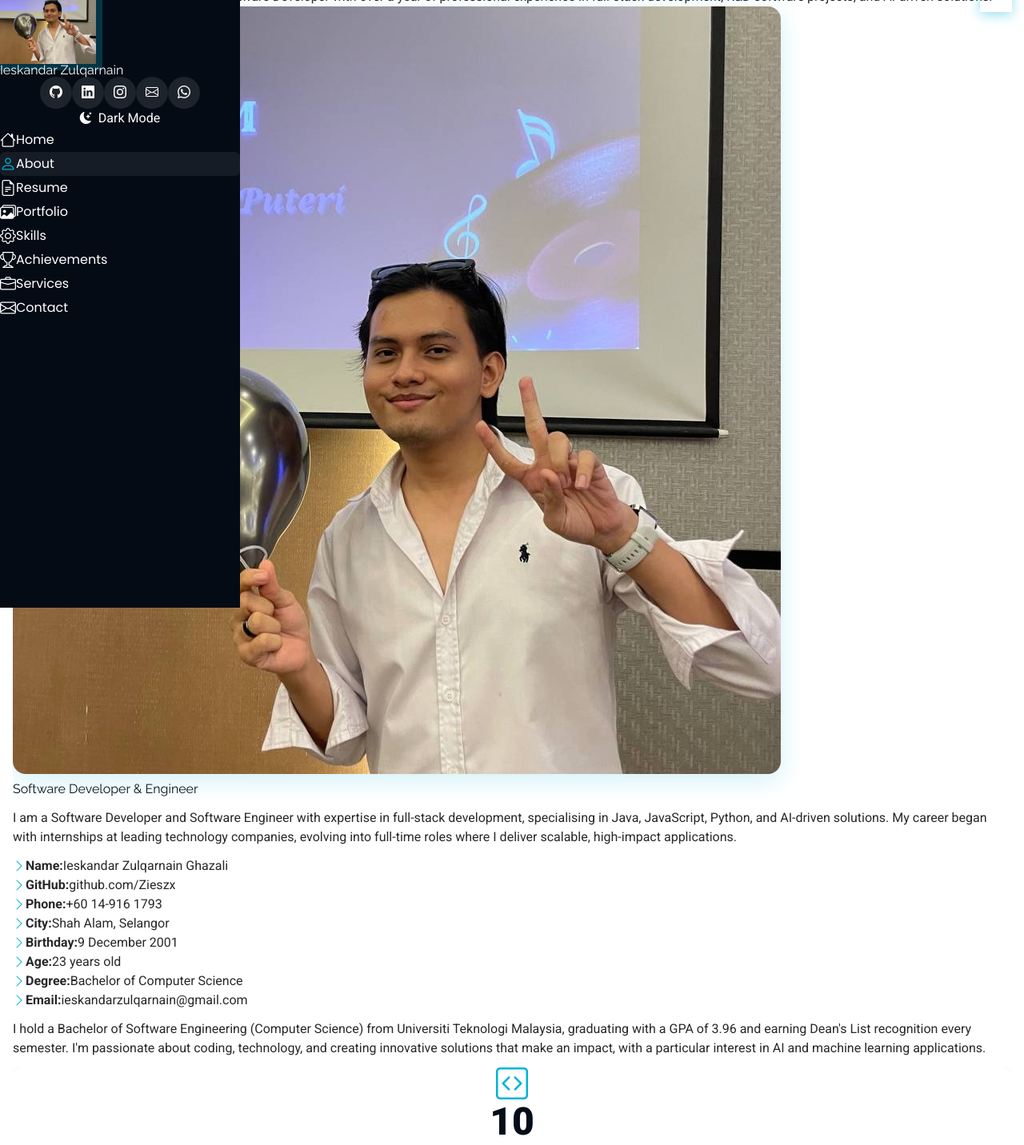
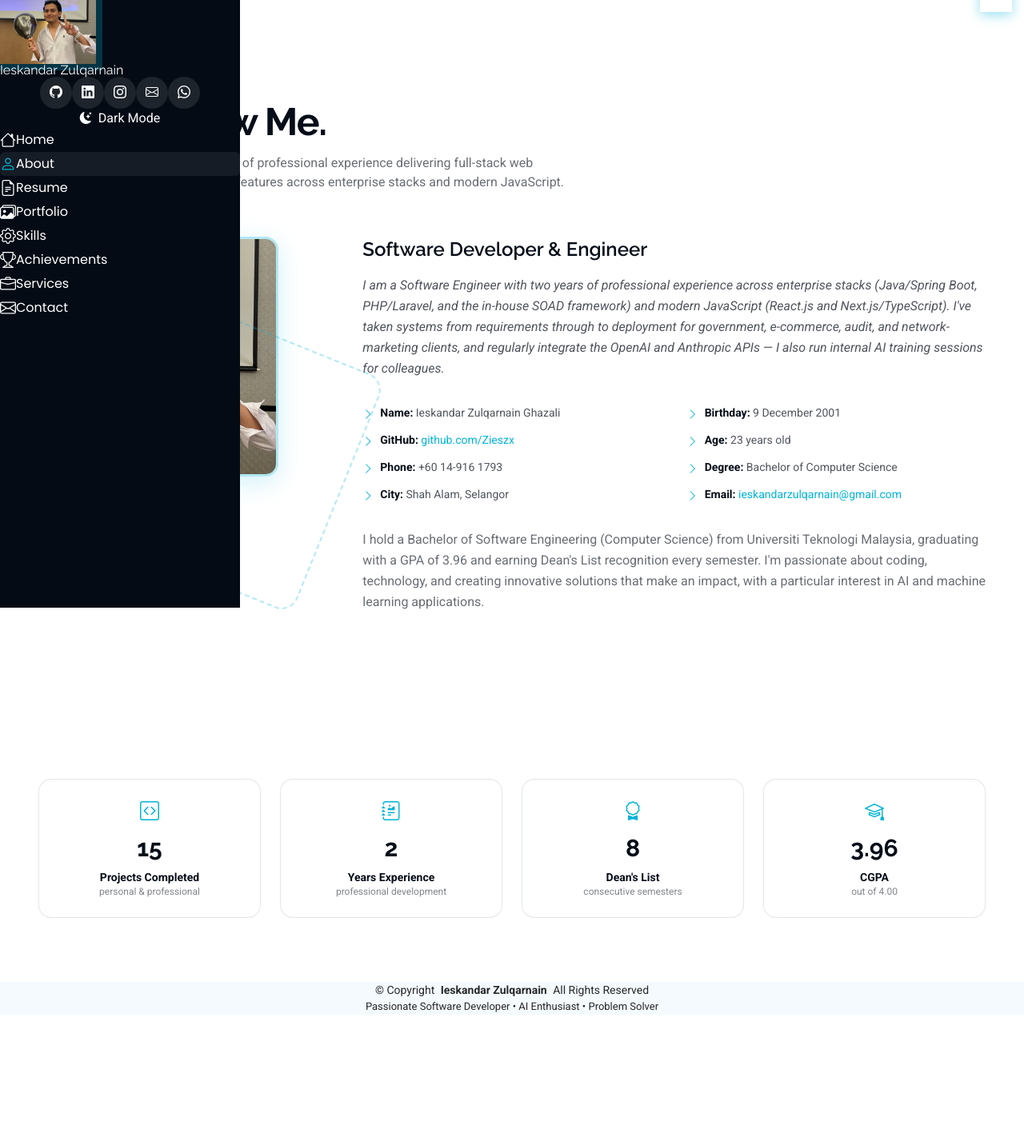
Before and after one commit to Zieszx/portfolio, a React (Vite) app: page /portfolio/about in a window 1280 px wide. Shown: the part 40-1472 px from the top of the page at 80% size. After the commit the page ends 1309 px from the top, so only its background shows below. Built offline with nearby package versions, Linux system fonts and the light colour scheme.

Commit message:
Restyle About with Tailwind; update bio/stats to Software Engineer, 2 years, 15 projects

```diff
--- a/src/components/About.jsx
+++ b/src/components/About.jsx
@@ -1,5 +1,7 @@
 import { useState, useEffect, useRef } from 'react';
 import profileImg from '../assets/my-profile-img.jpg';
+import { useScrollReveal } from '../lib/motion';
+import { AnimatedGradientText } from './magicui/AnimatedGradientText';
 
 /* ── Custom count-up animation — replaces PureCounter for reliability ── */
 function CountUp({ end, decimals = 0, duration = 1600 }) {
@@ -60,66 +62,143 @@ function computeAge(year, month, day) {
 }
 
 const stats = [
-  { icon: 'bi-code-square',      end: 10,   decimals: 0, label: 'Projects Completed', sub: 'personal & professional', delay: 100 },
-  { icon: 'bi-journal-richtext', end: 1,    decimals: 0, label: 'Years Experience',   sub: 'professional development', delay: 200 },
-  { icon: 'bi-award',            end: 8,    decimals: 0, label: "Dean's List",         sub: 'consecutive semesters',    delay: 300 },
-  { icon: 'bi-mortarboard',      end: 3.96, decimals: 2, label: 'CGPA',               sub: 'out of 4.00',              delay: 400 },
+  { icon: 'bi-code-square',      end: 15,   decimals: 0, label: 'Projects Completed', sub: 'personal & professional' },
+  { icon: 'bi-journal-richtext', end: 2,    decimals: 0, label: 'Years Experience',   sub: 'professional development' },
+  { icon: 'bi-award',            end: 8,    decimals: 0, label: "Dean's List",         sub: 'consecutive semesters' },
+  { icon: 'bi-mortarboard',      end: 3.96, decimals: 2, label: 'CGPA',               sub: 'out of 4.00' },
 ];
 
 function About() {
   const age = computeAge(2001, 12, 9);
 
+  const headerRef = useRef(null);
+  const bodyRef = useRef(null);
+  const statsRef = useRef(null);
+
+  useScrollReveal(headerRef);
+  useScrollReveal(bodyRef, { stagger: 0.12, delay: 0.1 });
+  useScrollReveal(statsRef, { stagger: 0.1 });
+
   return (
-    <div className="container px-4 px-md-5">
+    <>
       {/* ── About Section ── */}
-      <section id="about" className="about section">
-        <div className="container section-title" data-aos="fade-up">
-          <h2>About</h2>
-          <p>A passionate and self-motivated Software Developer with over a year of professional experience in full-stack development, R&amp;D software projects, and AI-driven solutions.</p>
-        </div>
+      <section id="about" className="relative bg-bg py-24 dark:bg-bg-dark sm:py-32">
+        <div className="mx-auto max-w-7xl px-6 sm:px-8 lg:px-12">
+          {/* Header */}
+          <div ref={headerRef} className="max-w-2xl">
+            <AnimatedGradientText>About</AnimatedGradientText>
+            <h1 className="mt-4 font-heading text-4xl font-bold tracking-tight text-ink dark:text-white sm:text-5xl">
+              Get To Know Me.
+            </h1>
+            <p className="mt-4 text-ink/60 dark:text-white/60">
+              A Software Engineer with two years of professional experience delivering full-stack web applications,
+              R&amp;D software, and AI features across enterprise stacks and modern JavaScript.
+            </p>
+          </div>
 
-        <div className="container" data-aos="fade-up" data-aos-delay="100">
-          <div className="row gy-4 justify-content-center">
+          {/* Profile + bio */}
+          <div ref={bodyRef} className="mt-14 grid grid-cols-1 gap-8 lg:grid-cols-12">
             {/* Profile image */}
-            <div className="col-lg-4 d-flex justify-content-center align-items-start" data-aos="fade-right" data-aos-delay="150">
-              <div className="profile-img-wrapper">
-                <img src={profileImg} className="img-fluid about-profile-img" alt="Ieskandar Zulqarnain" />
-                <div className="profile-img-ring" aria-hidden="true"></div>
+            <div className="flex justify-center lg:col-span-4 lg:justify-start">
+              <div className="relative inline-block">
+                <img
+                  src={profileImg}
+                  alt="Ieskandar Zulqarnain"
+                  className="block w-full max-w-[300px] rounded-2xl border-[3px] border-accent/30 shadow-[0_8px_32px_rgba(0,180,216,0.18)] transition-all duration-300 hover:scale-[1.02] hover:shadow-[0_12px_40px_rgba(0,180,216,0.28)]"
+                />
+                <div
+                  className="pointer-events-none absolute -inset-2 animate-spin rounded-[22px] border-2 border-dashed border-accent/30"
+                  style={{ animationDuration: '18s' }}
+                  aria-hidden="true"
+                />
               </div>
             </div>
 
             {/* Content */}
-            <div className="col-lg-8 content" data-aos="fade-left" data-aos-delay="150">
-              <h2>Software Developer &amp; Engineer</h2>
-              <p className="fst-italic py-3">
-                I am a Software Developer and Software Engineer with expertise in full-stack development, specialising in Java, JavaScript, Python, and AI-driven solutions. My career began with internships at leading technology companies, evolving into full-time roles where I deliver scalable, high-impact applications.
+            <div className="lg:col-span-8">
+              <h2 className="font-heading text-2xl font-semibold text-ink dark:text-white">
+                Software Developer &amp; Engineer
+              </h2>
+              <p className="mt-4 italic leading-relaxed text-ink/70 dark:text-white/70">
+                I am a Software Engineer with two years of professional experience across enterprise stacks
+                (Java/Spring Boot, PHP/Laravel, and the in-house SOAD framework) and modern JavaScript (React.js and
+                Next.js/TypeScript). I&apos;ve taken systems from requirements through to deployment for government,
+                e-commerce, audit, and network-marketing clients, and regularly integrate the OpenAI and Anthropic
+                APIs — I also run internal AI training sessions for colleagues.
               </p>
-              <div className="row">
-                <div className="col-lg-6">
-                  <ul>
-                    <li><i className="bi bi-chevron-right"></i> <strong>Name:</strong> <span>Ieskandar Zulqarnain Ghazali</span></li>
-                    <li>
-                      <i className="bi bi-chevron-right"></i> <strong>GitHub:</strong>{' '}
-                      <span><a href="https://github.com/Zieszx" target="_blank" rel="noopener noreferrer">github.com/Zieszx</a></span>
-                    </li>
-                    <li><i className="bi bi-chevron-right"></i> <strong>Phone:</strong> <span>+60 14-916 1793</span></li>
-                    <li><i className="bi bi-chevron-right"></i> <strong>City:</strong> <span>Shah Alam, Selangor</span></li>
-                  </ul>
-                </div>
-                <div className="col-lg-6">
-                  <ul>
-                    <li><i className="bi bi-chevron-right"></i> <strong>Birthday:</strong> <span>9 December 2001</span></li>
-                    <li><i className="bi bi-chevron-right"></i> <strong>Age:</strong> <span>{age} years old</span></li>
-                    <li><i className="bi bi-chevron-right"></i> <strong>Degree:</strong> <span>Bachelor of Computer Science</span></li>
-                    <li>
-                      <i className="bi bi-chevron-right"></i> <strong>Email:</strong>{' '}
-                      <span><a href="mailto:ieskandarzulqarnain@gmail.com">ieskandarzulqarnain@gmail.com</a></span>
-                    </li>
-                  </ul>
-                </div>
+
+              <div className="mt-8 grid grid-cols-1 gap-x-8 gap-y-3 sm:grid-cols-2">
+                <ul className="space-y-3 text-sm text-ink/70 dark:text-white/70">
+                  <li className="flex items-start gap-2">
+                    <i className="bi bi-chevron-right mt-0.5 text-accent" aria-hidden="true"></i>
+                    <span>
+                      <strong className="text-ink dark:text-white">Name:</strong> Ieskandar Zulqarnain Ghazali
+                    </span>
+                  </li>
+                  <li className="flex items-start gap-2">
+                    <i className="bi bi-chevron-right mt-0.5 text-accent" aria-hidden="true"></i>
+                    <span>
+                      <strong className="text-ink dark:text-white">GitHub:</strong>{' '}
+                      <a
+                        href="https://github.com/Zieszx"
+                        target="_blank"
+                        rel="noopener noreferrer"
+                        className="text-accent transition-colors hover:underline">
+                        github.com/Zieszx
+                      </a>
+                    </span>
+                  </li>
+                  <li className="flex items-start gap-2">
+                    <i className="bi bi-chevron-right mt-0.5 text-accent" aria-hidden="true"></i>
+                    <span>
+                      <strong className="text-ink dark:text-white">Phone:</strong> +60 14-916 1793
+                    </span>
+                  </li>
+                  <li className="flex items-start gap-2">
+                    <i className="bi bi-chevron-right mt-0.5 text-accent" aria-hidden="true"></i>
+                    <span>
+                      <strong className="text-ink dark:text-white">City:</strong> Shah Alam, Selangor
+                    </span>
+                  </li>
+                </ul>
+                <ul className="space-y-3 text-sm text-ink/70 dark:text-white/70">
+                  <li className="flex items-start gap-2">
+                    <i className="bi bi-chevron-right mt-0.5 text-accent" aria-hidden="true"></i>
+                    <span>
+                      <strong className="text-ink dark:text-white">Birthday:</strong> 9 December 2001
+                    </span>
+                  </li>
+                  <li className="flex items-start gap-2">
+                    <i className="bi bi-chevron-right mt-0.5 text-accent" aria-hidden="true"></i>
+                    <span>
+                      <strong className="text-ink dark:text-white">Age:</strong> {age} years old
+                    </span>
+                  </li>
+                  <li className="flex items-start gap-2">
+                    <i className="bi bi-chevron-right mt-0.5 text-accent" aria-hidden="true"></i>
+                    <span>
+                      <strong className="text-ink dark:text-white">Degree:</strong> Bachelor of Computer Science
+                    </span>
+                  </li>
+                  <li className="flex items-start gap-2">
+                    <i className="bi bi-chevron-right mt-0.5 text-accent" aria-hidden="true"></i>
+                    <span>
+                      <strong className="text-ink dark:text-white">Email:</strong>{' '}
+                      <a
+                        href="mailto:ieskandarzulqarnain@gmail.com"
+                        className="text-accent transition-colors hover:underline">
+                        ieskandarzulqarnain@gmail.com
+                      </a>
+                    </span>
+                  </li>
+                </ul>
               </div>
-              <p className="py-3">
-                I hold a Bachelor of Software Engineering (Computer Science) from Universiti Teknologi Malaysia, graduating with a GPA of 3.96 and earning Dean&apos;s List recognition every semester. I&apos;m passionate about coding, technology, and creating innovative solutions that make an impact, with a particular interest in AI and machine learning applications.
+
+              <p className="mt-8 leading-relaxed text-ink/60 dark:text-white/60">
+                I hold a Bachelor of Software Engineering (Computer Science) from Universiti Teknologi Malaysia,
+                graduating with a GPA of 3.96 and earning Dean&apos;s List recognition every semester. I&apos;m
+                passionate about coding, technology, and creating innovative solutions that make an impact, with a
+                particular interest in AI and machine learning applications.
               </p>
             </div>
           </div>
@@ -127,22 +206,25 @@ function About() {
       </section>
 
       {/* ── Stats Section — custom CountUp, no PureCounter dependency ── */}
-      <section id="stats" className="stats section">
-        <div className="container" data-aos="fade-up" data-aos-delay="100">
-          <div className="row gy-4">
+      <section id="stats" className="relative bg-surface py-20 dark:bg-surface-dark">
+        <div className="mx-auto max-w-7xl px-6 sm:px-8 lg:px-12">
+          <div ref={statsRef} className="grid grid-cols-2 gap-4 sm:gap-6 lg:grid-cols-4">
             {stats.map((s, i) => (
-              <div key={i} className="col-lg-3 col-md-6 col-6" data-aos="zoom-in" data-aos-delay={s.delay}>
-                <div className="stats-item">
-                  <i className={`bi ${s.icon}`}></i>
+              <div
+                key={i}
+                className="rounded-2xl border border-ink/10 bg-bg p-6 text-center dark:border-white/10 dark:bg-bg-dark">
+                <i className={`bi ${s.icon} text-2xl text-accent`} aria-hidden="true"></i>
+                <div className="mt-3 font-heading text-3xl font-bold text-ink dark:text-white">
                   <CountUp end={s.end} decimals={s.decimals} duration={1600} />
-                  <p><strong>{s.label}</strong> <span>{s.sub}</span></p>
                 </div>
+                <p className="mt-2 text-sm font-semibold text-ink dark:text-white">{s.label}</p>
+                <p className="text-xs text-ink/50 dark:text-white/50">{s.sub}</p>
               </div>
             ))}
           </div>
         </div>
       </section>
-    </div>
+    </>
   );
 }
 
```
